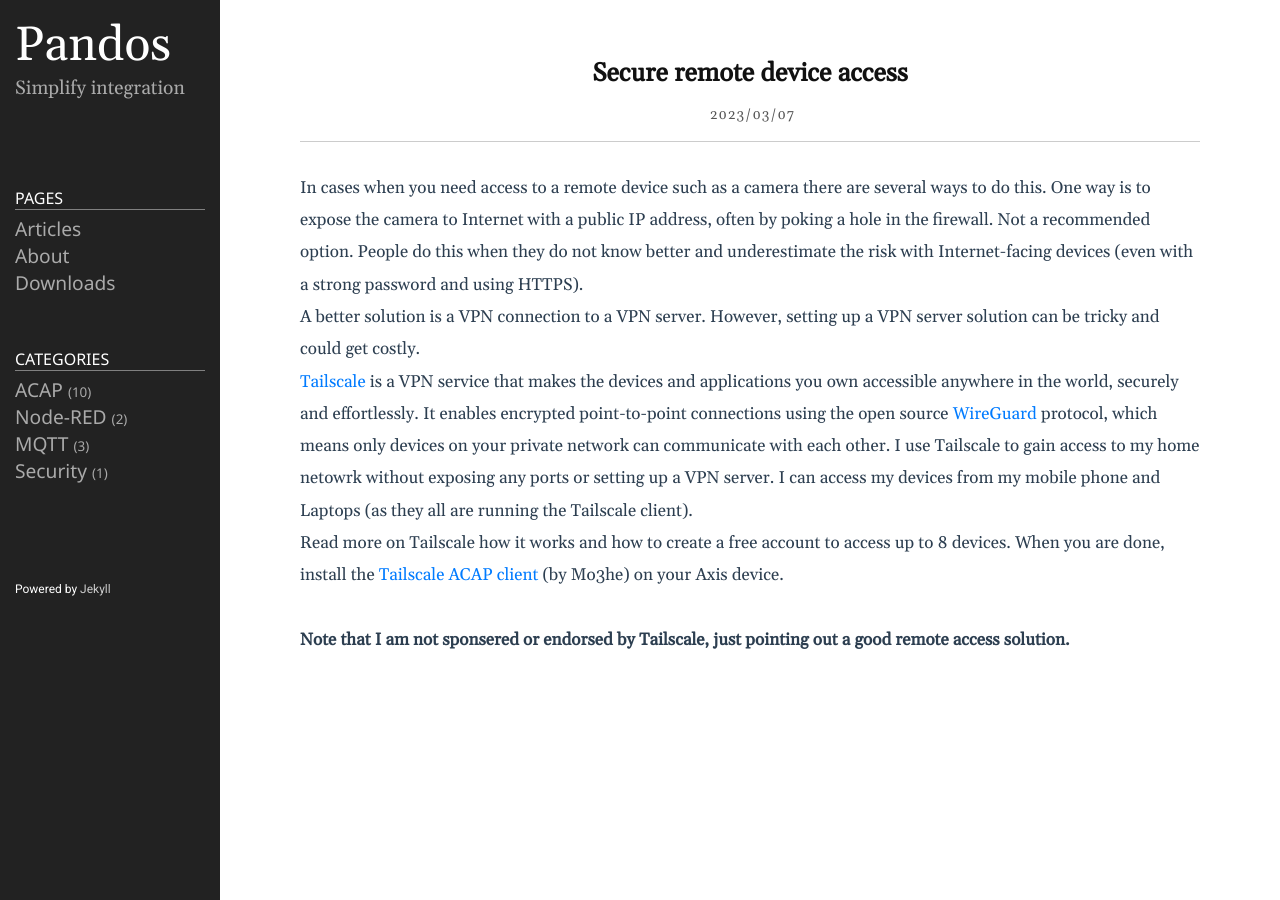
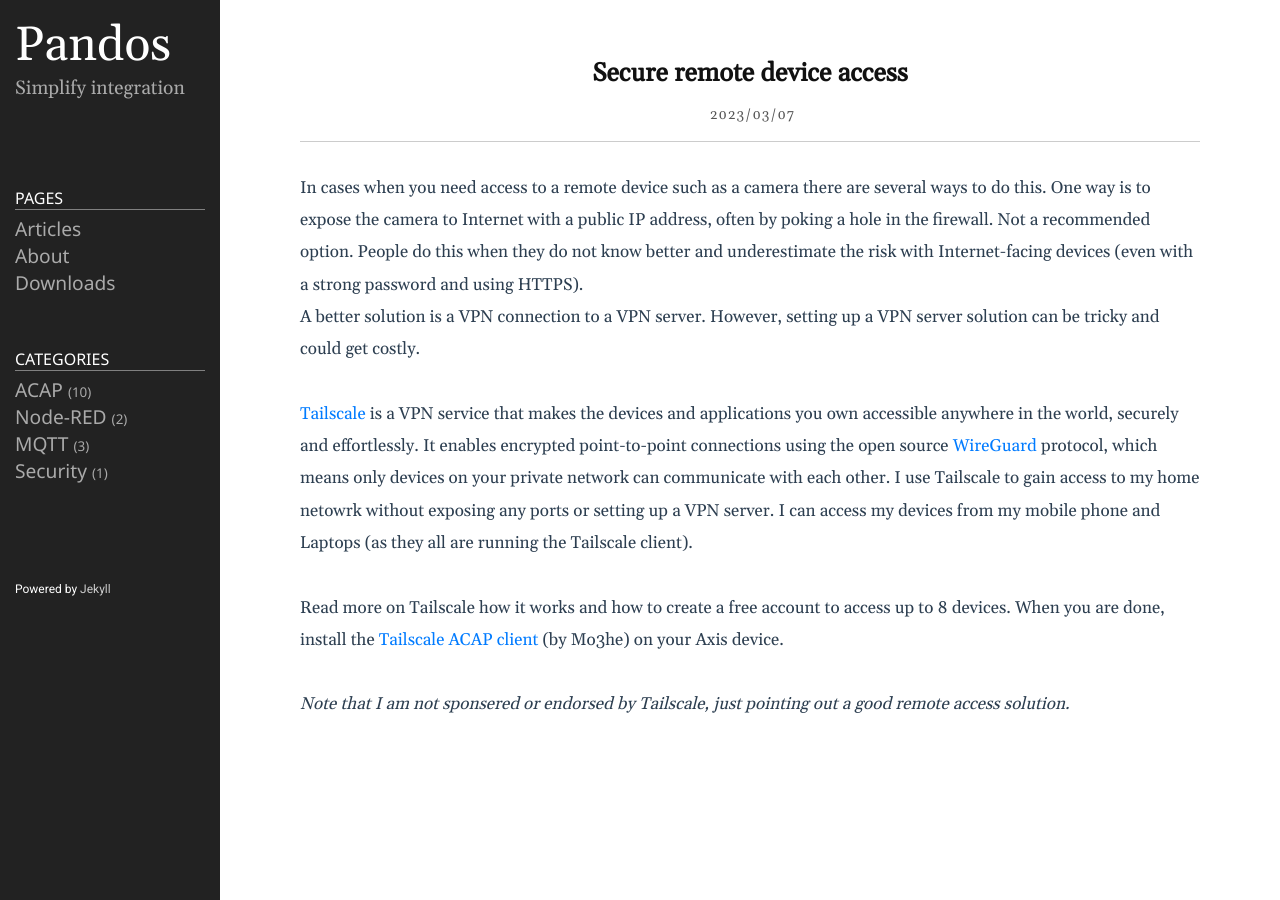
Before and after one commit to pandosme/pandosme.github.io, a Jekyll site: the page built from docs/_posts/2023-03-08-Tailscale.md, in a window 1280 px wide. Built offline with Jekyll 4.4.1, drawn with Linux system fonts in a browser that asks for light colours.

```diff
--- a/docs/_posts/2023-03-08-Tailscale.md
+++ b/docs/_posts/2023-03-08-Tailscale.md
@@ -8,8 +8,10 @@ categories: [Security, ACAP]
 In cases when you need access to a remote device such as a camera there are several ways to do this.  One way is to expose the camera to Internet with a public IP address, often by poking a hole in the firewall.  Not a recommended option.  People do this when they do not know better and underestimate the risk with Internet-facing devices (even with a strong password and using HTTPS).
 A better solution is a VPN connection to a VPN server.  However, setting up a VPN server solution can be tricky and could get costly.
  \
+ \
 [Tailscale](https://tailscale.com/) is a VPN service that makes the devices and applications you own accessible anywhere in the world, securely and effortlessly. It enables encrypted point-to-point connections using the open source [WireGuard](https://www.wireguard.com/) protocol, which means only devices on your private network can communicate with each other.  I use Tailscale to gain access to my home netowrk without exposing any ports or setting up a VPN server.  I can access my devices from my mobile phone and Laptops (as they all are running the Tailscale client).
+ \
  \
  Read more on Tailscale how it works and how to create a free account to access up to 8 devices.  When you are done, install the [Tailscale ACAP client](https://github.com/Mo3he) (by Mo3he) on your Axis device.
  \
-__Note that I am not sponsered or endorsed by Tailscale, just pointing out a good remote access solution.__
+_Note that I am not sponsered or endorsed by Tailscale, just pointing out a good remote access solution._
```
